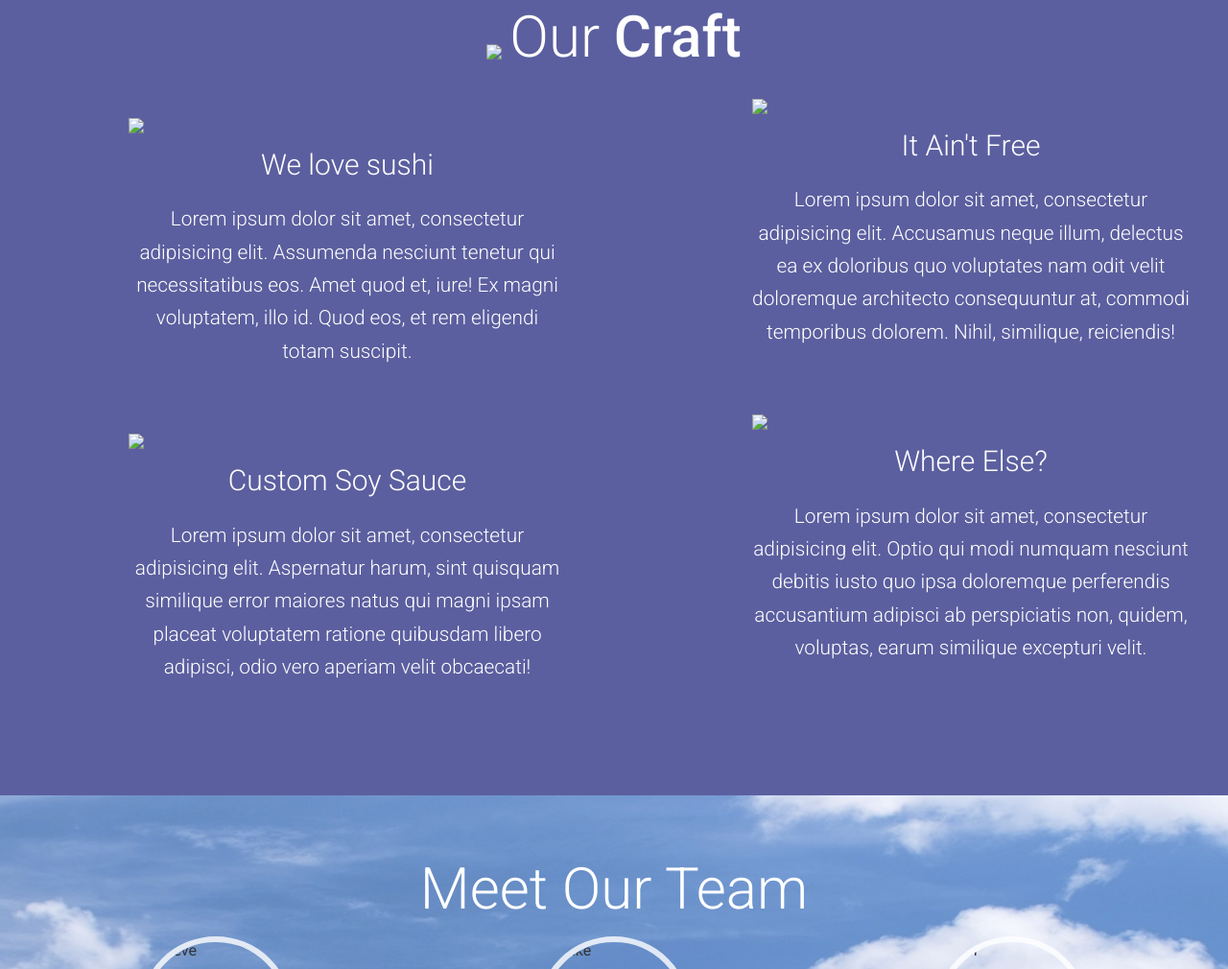
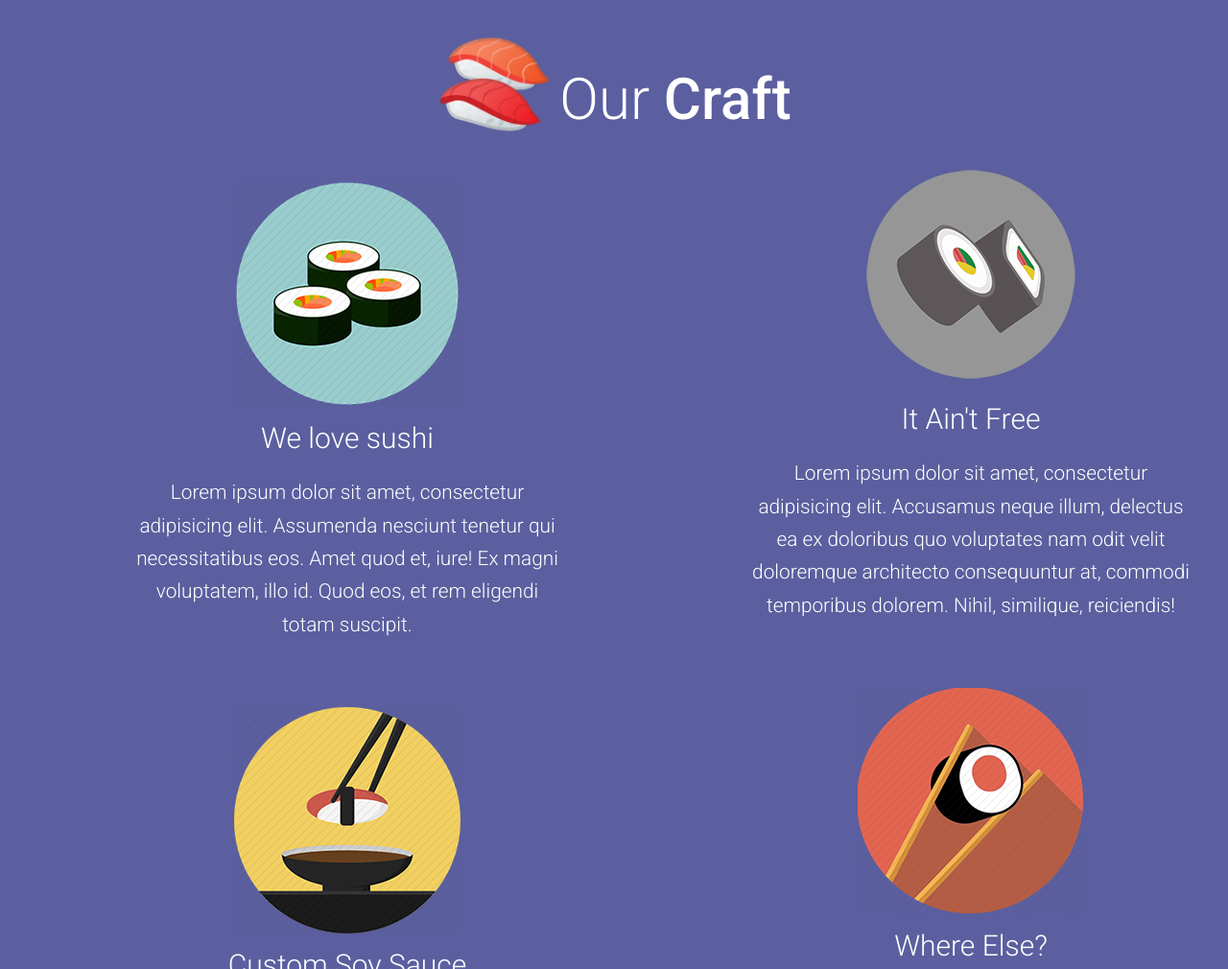
Before and after one commit to MaxDavisCompany/fuji-sushi, a plain HTML site: page index.html in a window 1280 px wide. Shown: the part 2202-3212 px from the top of the page at 96% size. Drawn offline with Linux system fonts and the light colour scheme; files whose address does not match are found by name.

Commit message:
deleted final asset text

```diff
--- a/index.html
+++ b/index.html
@@ -120,20 +120,20 @@
 <div id="our-features" class="page-section page-section--purple" data-matching-link="#features-link">
   <div class="wrapper">
 
-<h2 class="section-title"><img class="section-title__icon" src="./assets/images/icons/icon-header.png" "height=120px width=120px">Our <strong>Craft</strong></h2>
+<h2 class="section-title"><img class="section-title__icon" src="/images/icons/icon-header.png" "height=120px width=120px">Our <strong>Craft</strong></h2>
 
    <div class="row row--gutters-large generic-content-container">
 
      <div class="row__medium-6">
 
   <div class="feature-item">
-  <img class="feature-item__icon" src="./assets/images/icons/icon-1.png">
+  <img class="feature-item__icon" src="images/icons/icon-1.png">
   <h3 class="feature-item__title">We love sushi</h3>
   <p>Lorem ipsum dolor sit amet, consectetur adipisicing elit. Assumenda nesciunt tenetur qui necessitatibus eos. Amet quod et, iure! Ex magni voluptatem, illo id. Quod eos, et rem eligendi totam suscipit.</p>
    </div>
 
 <div class="feature-item">
-   <img class="feature-item__icon" src="./assets/images/icons/icon-2.png" >
+   <img class="feature-item__icon" src="images/icons/icon-2.png" >
    <h3 class="feature-item__title">Custom Soy Sauce</h3>
    <p>Lorem ipsum dolor sit amet, consectetur adipisicing elit. Aspernatur harum, sint quisquam similique error maiores natus qui magni ipsam placeat voluptatem ratione quibusdam libero adipisci, odio vero aperiam velit obcaecati!</p>
     </div>
@@ -142,14 +142,14 @@
 <div class="row__medium-6 row__adjust-top">
 <div class="feature-item">
 
-    <img class="feature-item__icon" src="./assets/images/icons/icon-3-redo.png" >
+    <img class="feature-item__icon" src="images/icons/icon-3-redo.png" >
     <h3 class="feature-item__title">It Ain't Free</h3>
     <p>Lorem ipsum dolor sit amet, consectetur adipisicing elit. Accusamus neque illum, delectus ea ex doloribus quo voluptates nam odit velit doloremque architecto consequuntur at, commodi temporibus dolorem. Nihil, similique, reiciendis!</p>
      </div>
 
 
      <div class="feature-item">
-      <img class="feature-item__icon" src="./assets/images/icons/icon-4-redo.png" >
+      <img class="feature-item__icon" src="images/icons/icon-4-redo.png" >
       <h3 class="feature-item__title">Where Else?</h3>
       <p>Lorem ipsum dolor sit amet, consectetur adipisicing elit. Optio qui modi numquam nesciunt debitis iusto quo ipsa doloremque perferendis accusantium adipisci ab perspiciatis non, quidem, voluptas, earum similique excepturi velit.</p>
        </div>
@@ -169,7 +169,7 @@ page-section--no-b-padding-until-large lazyload" data-matching-link="#testimonia
    <div class="row__large-4">
      <div class="testimonial">
        <div class="testimonial__photo">
-     <img class="lazyload" sizes="160px" data-srcset="assets/images/steve.jpg 160w" "height=200px width=200px" alt="steve">
+     <img class="lazyload" sizes="160px" data-srcset="images/steve.jpg 160w" "height=200px width=200px" alt="steve">
       </div>
      <h3 class="testimonial__title">Yujo Yacachimi</h3>
      <h4 class="testimonial__subtitle">Head Chef</h4>
@@ -184,7 +184,7 @@ page-section--no-b-padding-until-large lazyload" data-matching-link="#testimonia
    <div class="row__large-4">
      <div class="testimonial">
        <div class="testimonial__photo">
-     <img class="lazyload" sizes="160px" data-srcset="assets/images/mike.jpg 160w" "height=200px width=200px" alt="mike">
+     <img class="lazyload" sizes="160px" data-srcset="images/mike.jpg 160w" "height=200px width=200px" alt="mike">
        </div>
      <h3 class="testimonial__title">Shino Shabasudo </h3>
      <h4 class="testimonial__subtitle">Sous Chef</h4>
@@ -199,7 +199,7 @@ page-section--no-b-padding-until-large lazyload" data-matching-link="#testimonia
    <div class="row__large-4">
      <div class="testimonial testimonial--last">
        <div class="testimonial__photo">
-     <img class="lazyload" sizes="160px" data-srcset="assets/images/jim.jpg 160w" "height=200px width=200px" alt="jim">
+     <img class="lazyload" sizes="160px" data-srcset="images/jim.jpg 160w" "height=200px width=200px" alt="jim">
       </div>
      <h3 class="testimonial__title">Tosen Tosanawa </h3>
      <h4 class="testimonial__subtitle">Bus Boy</h4>
```
